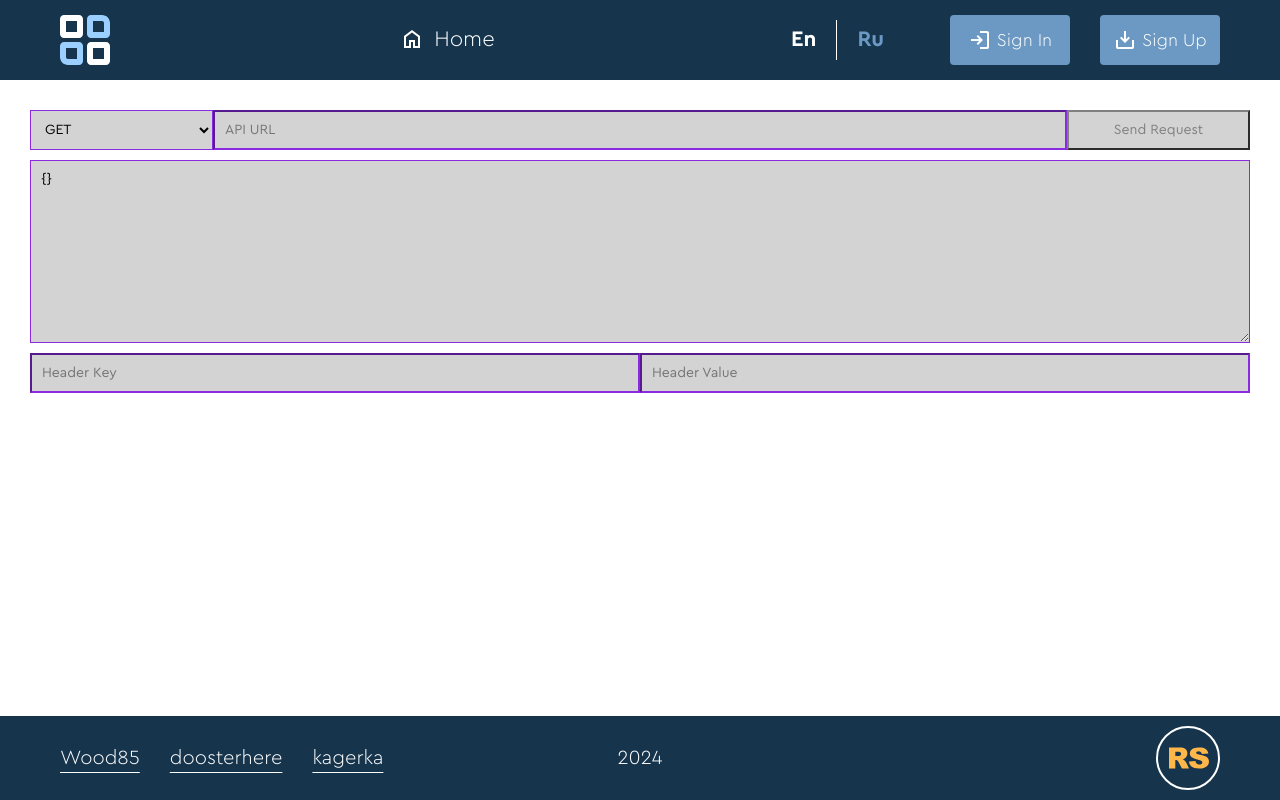
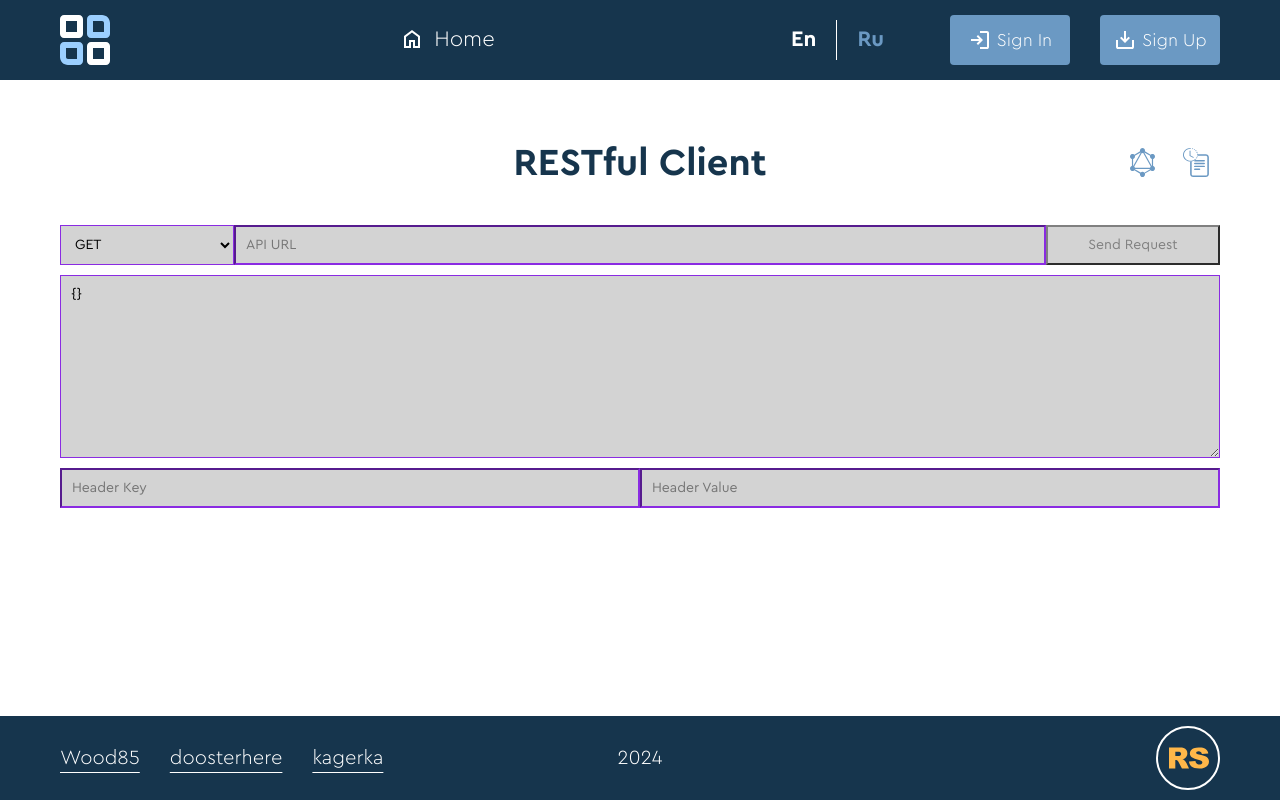
Before and after one commit to Wood85/graphiql-app, a Next.js app: page /restapi in a window 1280 px wide. Built offline with nearby package versions, Linux system fonts and the light colour scheme; no server answers.

Commit message:
style: RSS-GRAPHI-3_07 implement style for the restapi page

```diff
--- a/src/app/restapi/page.module.scss
+++ b/src/app/restapi/page.module.scss
@@ -1,3 +1,20 @@
+@import '../../styles/variables.scss';
+
 .client {
-  padding: 30px;
+  padding: 60px;
+
+  transition: all 0.3s ease-in;
+
+  @media screen and (max-width: 425px) {
+    padding: 20px;
+  }
+
+  .container {
+    margin: 0 auto;
+    max-width: 1320px;
+    display: flex;
+    flex-direction: column;
+    align-items: center;
+    gap: 40px;
+  }
 }
--- a/src/app/restapi/page.tsx
+++ b/src/app/restapi/page.tsx
@@ -1,3 +1,4 @@
+import { ClientTop } from '@/components/ClientTop/ClientTop';
 import RestClient from '@/components/RESTAPIClient/RESTAPIClient';
 
 import style from './page.module.scss';
@@ -5,7 +6,10 @@ import style from './page.module.scss';
 export default function Restapi(): JSX.Element {
   return (
     <div className={style.client}>
-      <RestClient />
+      <div className={style.container}>
+        <ClientTop title='RESTful Client' />
+        <RestClient />
+      </div>
     </div>
   );
 }
```
